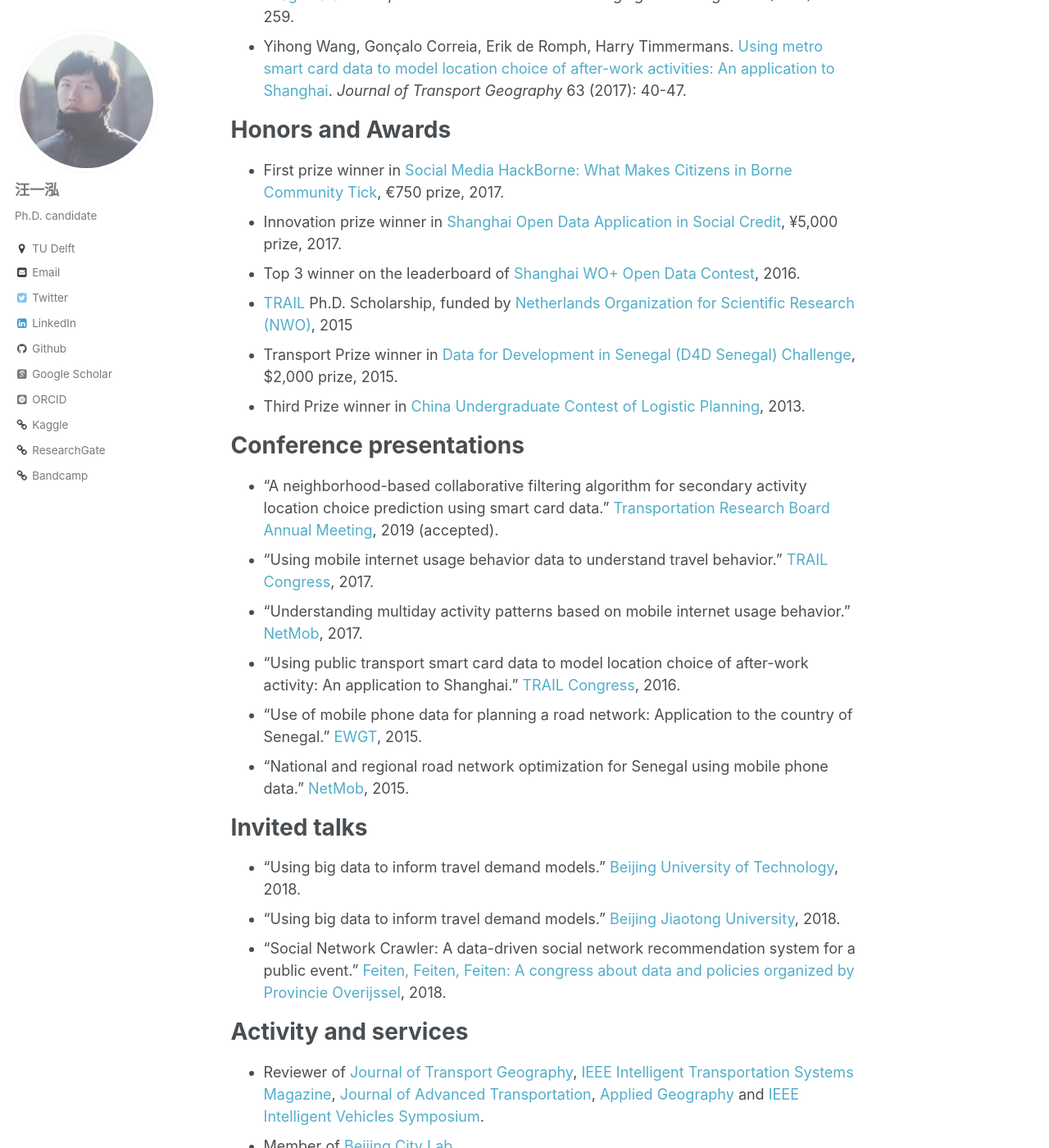
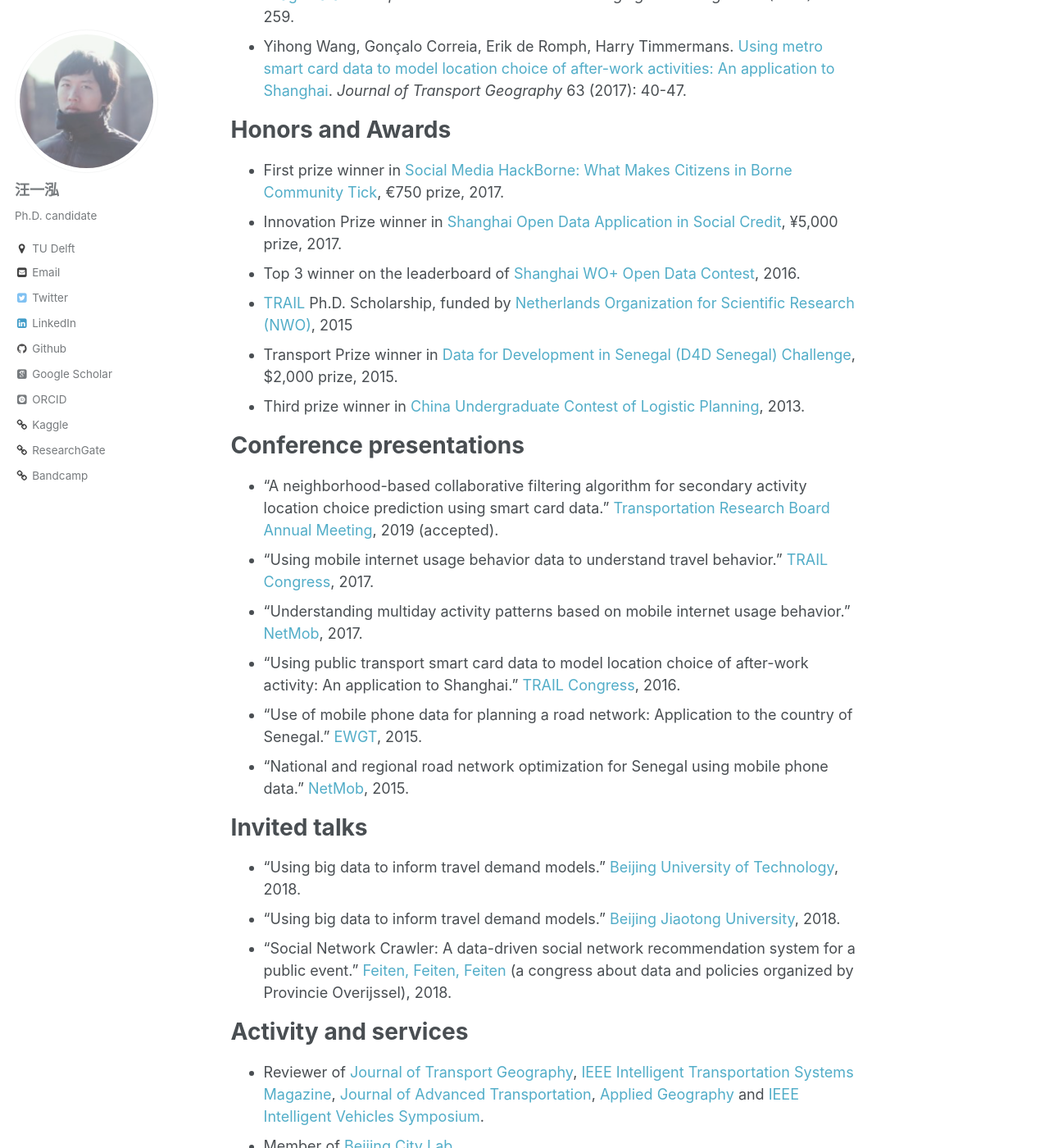
Before and after one commit to bellowswang/bellowswang.github.io, a Jekyll site: the page built from _pages/about.md, in a window 1280 px wide and 1400 px high, scrolled down 648 px. Shown: the whole window at 82% size. Built offline with Jekyll 4.4.1, drawn with Linux system fonts in a browser that asks for light colours; some web fonts are replaced.

Commit message:
updated 20181113-2

```diff
--- a/_pages/about.md
+++ b/_pages/about.md
@@ -25,11 +25,11 @@
 Honors and Awards
 ======
 * First prize winner in [Social Media HackBorne: What Makes Citizens in Borne Community Tick](https://www.borneboeit.nl/56366/nieuws/chinese-cheese-eaters-winnen-hackathon?lipi=urn%3Ali%3Apage%3Ad_flagship3_profile_view_base_recent_activity_details_shares%3BFqNbXrEyTmGFHw95wk5Evg%3D%3D), €750 prize, 2017.
-* Innovation prize winner in [Shanghai Open Data Application in Social Credit](http://www.sohu.com/a/211498958_796766), ¥5,000 prize, 2017.
+* Innovation Prize winner in [Shanghai Open Data Application in Social Credit](http://www.sohu.com/a/211498958_796766), ¥5,000 prize, 2017.
 * Top 3 winner on the leaderboard of [Shanghai WO+ Open Data Contest](https://www.kesci.com/apps/home/competition/56f37e6717f910f4347acf2e/leaderboard), 2016.
 * [TRAIL](http://rstrail.nl/new/home/home-2/) Ph.D. Scholarship, funded by [Netherlands Organization for Scientific Research (NWO)](https://www.nwo.nl/en), 2015
 * Transport Prize winner in [Data for Development in Senegal (D4D Senegal) Challenge](http://www.d4d.orange.com/en/presentation/endowment-and-panel/Folder/The-D4D-Challenge-is-a-great-success), $2,000 prize, 2015.
-* Third Prize winner in [China Undergraduate Contest of Logistic Planning](http://special.univs.cn/service/anjibei/tdfc/2013/0312/955749.shtml), 2013.
+* Third prize winner in [China Undergraduate Contest of Logistic Planning](http://special.univs.cn/service/anjibei/tdfc/2013/0312/955749.shtml), 2013.
 
 Conference presentations
 ======
@@ -44,7 +44,7 @@
 ======
 * "Using big data to inform travel demand models." [Beijing University of Technology](http://www.bjut.edu.cn/), 2018.
 * "Using big data to inform travel demand models." [Beijing Jiaotong University](http://en.njtu.edu.cn/), 2018.
-* "Social Network Crawler: A data-driven social network recommendation system for a public event." [Feiten, Feiten, Feiten: A congress about data and policies organized by Provincie Overijssel](http://www.overijssel.nl/over-overijssel/feiten-feiten-feiten/), 2018.
+* "Social Network Crawler: A data-driven social network recommendation system for a public event." [Feiten, Feiten, Feiten](http://www.overijssel.nl/over-overijssel/feiten-feiten-feiten/) (a congress about data and policies organized by Provincie Overijssel), 2018.
 
 Activity and services
 ======
@@ -53,5 +53,5 @@
 
 Teaching
 ======
-* Teaching assistant for <i>Transportation and Spatial Modeling</i> (for master students), TU Delft, 2016 - 2017.
+* Teaching assistant for <i>[Transportation and Spatial Modeling](https://ocw.tudelft.nl/courses/transportation-and-spatial-modelling/)</i> (for master students), TU Delft, 2016 - 2017.
 * Teaching assistant for <i>Inleiding Civiele Techniek</i> (for bachelor students), TU Delft, 2016 - 2017.
```
